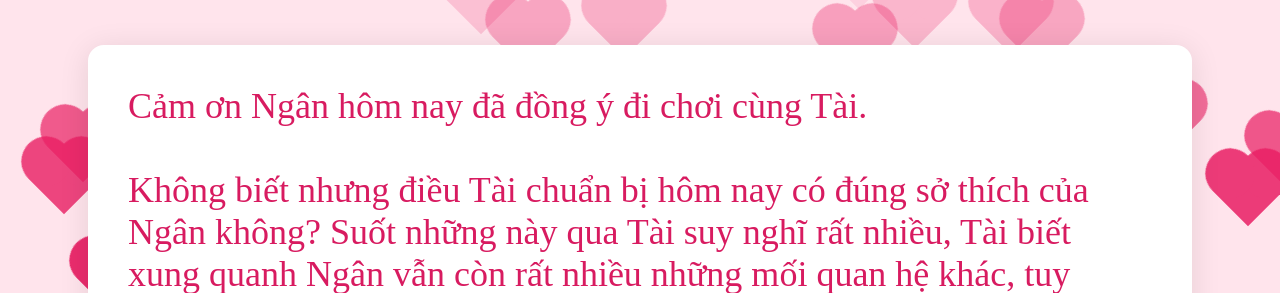
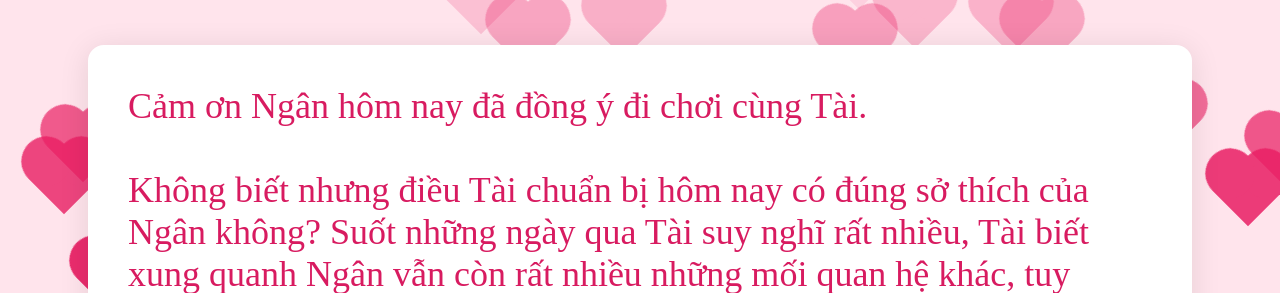
Before and after one commit to TaiNguyen0371/heart, a plain HTML site: page index.html in a window 1280 px wide. Shown: the top 293 px of the page. Drawn offline with Linux system fonts and the light colour scheme.

Commit message:
Update index.html

```diff
--- a/index.html
+++ b/index.html
@@ -78,7 +78,7 @@
       <br />
       <br />
       Không biết nhưng điều Tài chuẩn bị hôm nay có đúng sở thích của Ngân
-      không? Suốt những này qua Tài suy nghĩ rất nhiều, Tài biết xung quanh Ngân
+      không? Suốt những ngày qua Tài suy nghĩ rất nhiều, Tài biết xung quanh Ngân
       vẫn còn rất nhiều những mối quan hệ khác, tuy nhiên Tài muốn nói Ngân biết
       rằng <b>Tài thích Ngân</b>, đây là lời bày tỏ cảm xúc của Tài thôi, chỉ là
       Tài không muốn phải hối tiếc khi không nói ra cho Ngân hiểu, không phải là
```
